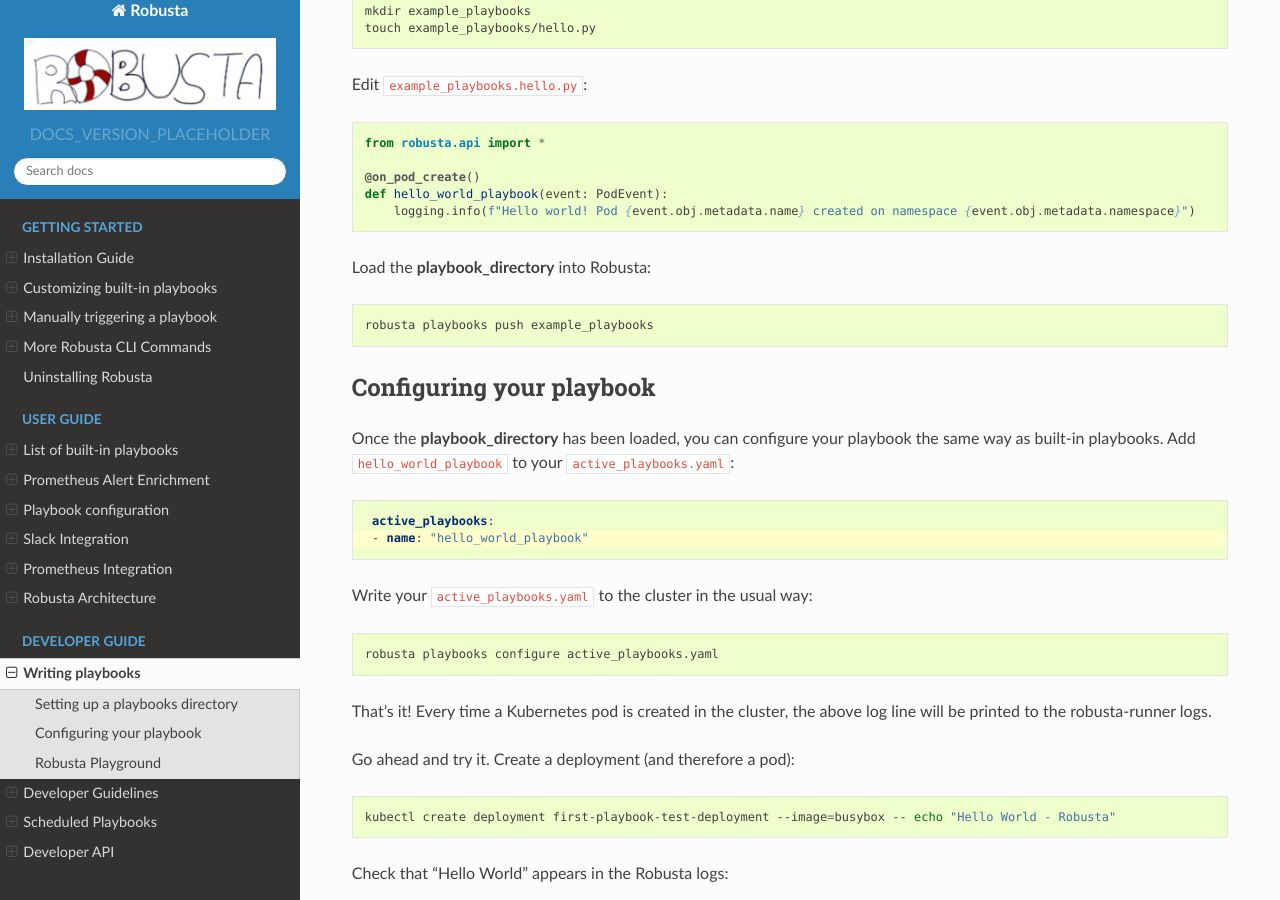
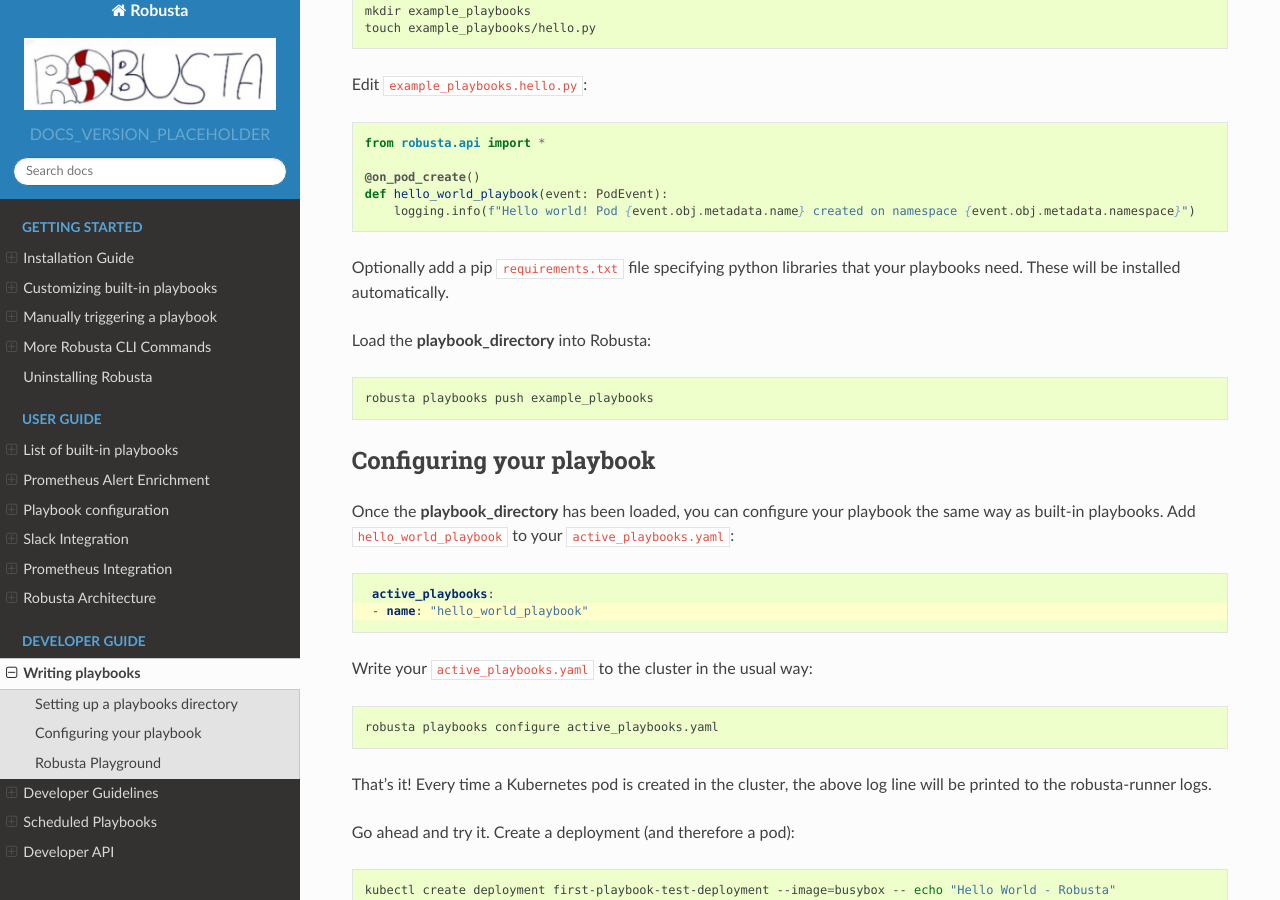
Before and after one commit to robusta-dev/robusta, a Sphinx documentation site: the page built from docs/developer-guide/writing-playbooks.rst, in a window 1280 px wide and 900 px high, scrolled down 515 px. Built offline with Sphinx 7.4.7 and the Read the Docs theme 2.0.0, drawn with Linux system fonts in a browser that asks for light colours.

Commit message:
add instructions on adding requirements.txt to playbook directories

```diff
--- a/docs/developer-guide/writing-playbooks.rst
+++ b/docs/developer-guide/writing-playbooks.rst
@@ -29,6 +29,8 @@
     def hello_world_playbook(event: PodEvent):
         logging.info(f"Hello world! Pod {event.obj.metadata.name} created on namespace {event.obj.metadata.namespace}")
 
+
+Optionally add a pip ``requirements.txt`` file specifying python libraries that your playbooks need. These will be installed automatically.
 
 Load the **playbook_directory** into Robusta:
 
```
